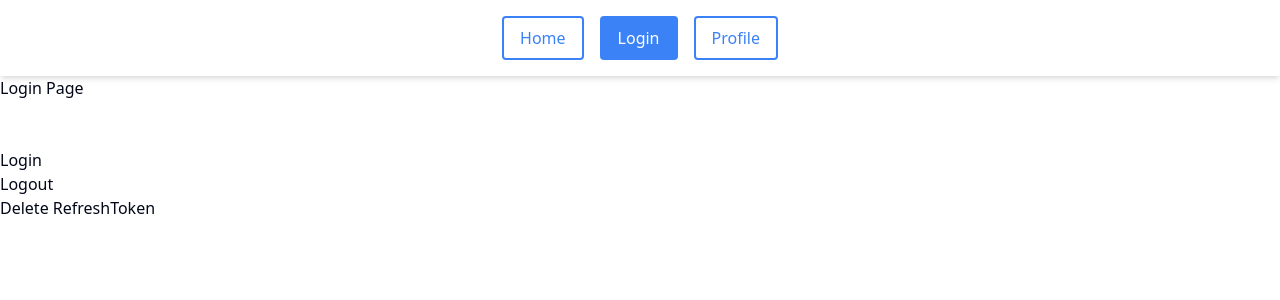
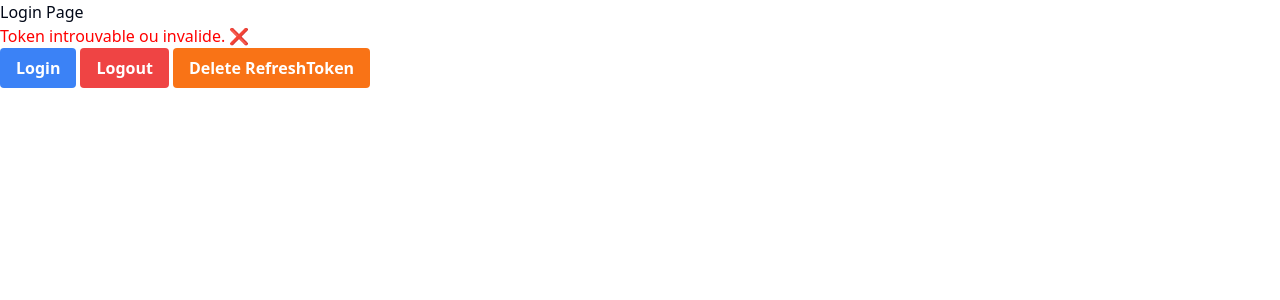
Before and after one commit to LoubatTh/webapp-study-now, a React (Vite) app in the folder frontend/: page /login in a window 1280 px wide. Shown: the top 300 px of the page. Built offline with nearby package versions, Linux system fonts and the light colour scheme.

Commit message:
feat(Authentication): Create a login page with simple purpose

```diff
--- a/frontend/src/main.tsx
+++ b/frontend/src/main.tsx
@@ -10,19 +10,15 @@ import Homepage from "./pages/Homepage";
 import { AuthProvider } from './contexts/AuthContext';
 import RouteChangeListener from "./listeners/routes/RouteChangeListener";
 import LoginPage from "./pages/LoginPage";
-import ProfilePage from "./pages/ProfilePage";
-import Navbar from "./components/Navbar";
 
 ReactDOM.createRoot(document.getElementById("root")!).render(
   <React.StrictMode>
       <BrowserRouter>
       <AuthProvider>
-        <Navbar />
         <RouteChangeListener />
         <Routes>
           <Route path="/" element={<Homepage />} />
           <Route path="/login" element={<LoginPage />} />
-          <Route path="/profile" element={<ProfilePage/> } />
         </Routes>
         </AuthProvider>
       </BrowserRouter>
--- a/frontend/src/pages/Homepage.tsx
+++ b/frontend/src/pages/Homepage.tsx
@@ -1,23 +1,8 @@
-import { useAuth } from "../contexts/AuthContext";
-import { fetchApi } from "../utils/api";
-import { deleteCookie, getCookie, getCookieExpirationDate } from "../utils/cookie";
-
-
 const Homepage = () => {
 
-  const { accessToken, expiresAt } = useAuth();
-  const refreshToken = getCookie('refreshToken');
-  const refreshTokenExpirationDate = getCookieExpirationDate('refreshToken');
-
-  // TEST D'AUTHENTIFICATION
-  return (
+return (
     <>
       <p>HomePage</p>
-      <br />
-      <p>Token: {accessToken}</p>
-      <p>tokenExpirationDate : {expiresAt}</p>
-      <p>refreshToken : {refreshToken} </p>
-      <p>refreshTokenExpirationDate: {refreshTokenExpirationDate} </p>
     </>
   )
 };
--- a/frontend/src/pages/LoginPage.tsx
+++ b/frontend/src/pages/LoginPage.tsx
@@ -1,17 +1,20 @@
+import { useEffect, useState } from 'react';
 import { useAuth } from '../contexts/AuthContext';
 import { deleteCookie } from '../utils/cookie';
 
 const LoginPage = () => {
+  const { setToken, logout, checkToken } = useAuth();
+  const [message, setMessage] = useState("");
 
-  const { setToken, logout } = useAuth();
-
+  // Infos de connexion pré-remplies pour la simplicité de l'exemple
   const body = {
     "email": "nathan.dulac@epitech.eu",
     "password": "password"
-  }
+  };
 
-  async function getToken() {
-
+  // Fonction pour obtenir le token
+  const handleGetToken = async () => {
+    try {
       const response = await fetch("http://localhost:8000/api/login", {
         method: "POST",
         headers: {
@@ -20,30 +23,44 @@ const LoginPage = () => {
         body: JSON.stringify(body)
       });
 
+      if (!response.ok) throw new Error('Failed to fetch');
+
       const data = await response.json();
       console.log(data);
       setToken(data.accessToken, data.accessTokenExpiration, data.refreshToken, data.refreshTokenExpiration);
+      setMessage("Vous êtes connecté.");
+    } catch (error) {
+      console.error(error);
+      setMessage("Erreur lors de la connexion.");
+    }
+  };
 
-  }
+  // Fonction pour supprimer le refreshToken
+  const deleteRefreshToken = () => {
+    deleteCookie('refreshToken');
+    setMessage("Refresh token supprimé. L'accessToken est toujours présent, mais sera invalide à la fin de la date d'expiration ou si vous rechargez la page.");
+  };
 
-   const deleteRefreshToken = () => {
-
-    deleteCookie('refreshToken');
-
-  }
+  // Vérification du token à chaque chargement de la page
+  useEffect(() => {
+    const verifyToken = async () => {
+      const isValid = await checkToken();
+      setMessage(isValid ? "Token valide ✅" : "Token introuvable ou invalide. ❌");
+    };
+    verifyToken();
+  }, [checkToken]);
 
   return (
     <>
       <div>Login Page</div>
-      <br />
-      <br />
-      <button onClick={getToken}>Login</button>
-      <br />
-      <button onClick={logout}>Logout</button>
-      <br />
-      <button onClick={deleteRefreshToken}>Delete RefreshToken</button>
+      <p style={{ color: message.includes("Token valide") ? 'green' : 'red' }}>{message}</p>
+      <div className="space-x-1">
+        <button className="bg-blue-500 hover:bg-blue-700 text-white font-bold py-2 px-4 rounded" onClick={handleGetToken}>Login</button>
+        <button className="bg-red-500 hover:bg-red-700 text-white font-bold py-2 px-4 rounded" onClick={logout}>Logout</button>
+        <button className="bg-orange-500 hover:bg-orange-700 text-white font-bold py-2 px-4 rounded" onClick={deleteRefreshToken}>Delete RefreshToken</button>
+      </div>
     </>
-  )
+  );
 }
 
-export default LoginPage
+export default LoginPage;
--- a/frontend/src/pages/ProfilePage.tsx
+++ /dev/null
@@ -1,9 +0,0 @@
-import React from 'react'
-
-const ProfilePage = () => {
-  return (
-    <div>Profile Page (besoin d'être authentifié pour voir cette page)</div>
-  )
-}
-
-export default ProfilePage
```
Lines whose indentation alone changed are shown as unchanged.
